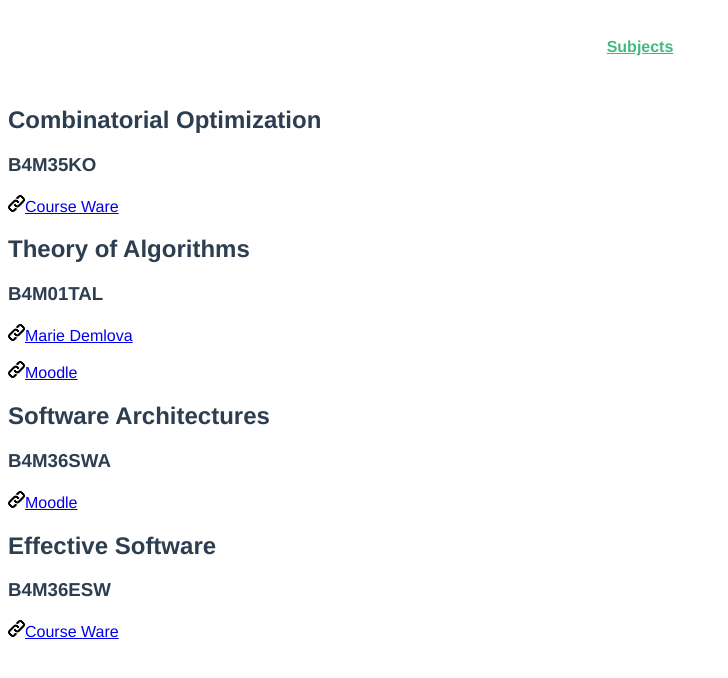
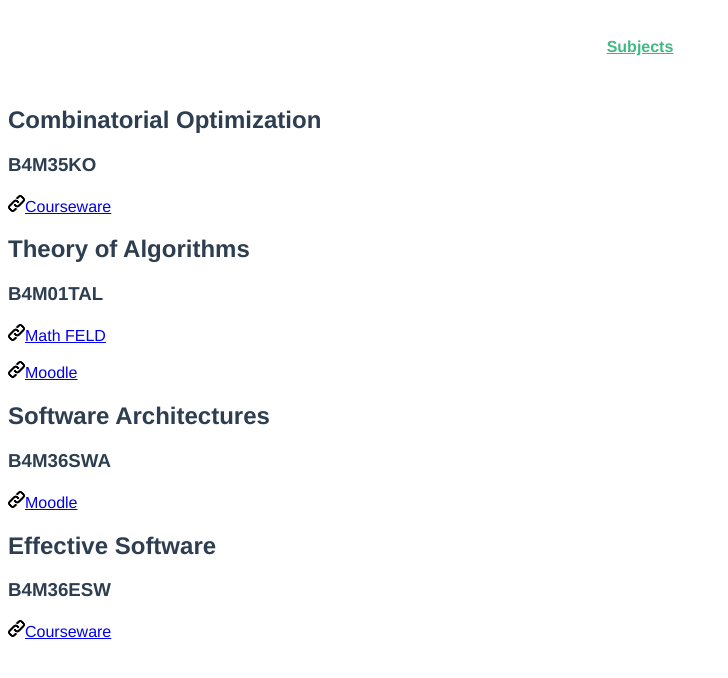
Before and after one commit to skalahonza/linkoi, a Vue app: page /#/ in a window 1280 px wide. Shown: the top 678 px of the page, without its empty margins (0-728 px from the left). Built offline with nearby package versions, Linux system fonts and the light colour scheme.

Commit message:
Unifi naming conventions.

```diff
--- a/src/views/Home.vue
+++ b/src/views/Home.vue
@@ -26,7 +26,7 @@ export default Vue.extend({
           code: "B4M35KO",
           links: [
             {
-              name: "Course Ware",
+              name: "Courseware",
               address: "https://cw.fel.cvut.cz/wiki/courses/ko/start"
             }
           ]
@@ -36,7 +36,7 @@ export default Vue.extend({
           code: "B4M01TAL",
           links: [
             {
-              name: "Marie Demlova",
+              name: "Math FELD",
               address: "http://math.feld.cvut.cz/demlova/teaching/tal_vyuka.html"
             },
              {
@@ -60,7 +60,7 @@ export default Vue.extend({
           code: "B4M36ESW",
           links: [
             {
-              name: "Course Ware",
+              name: "Courseware",
               address: "https://cw.fel.cvut.cz/wiki/courses/b4m36esw/start"
             }
           ]
```
Also changed, not shown: 5 other files (tests, documents, lock files or other folders).
